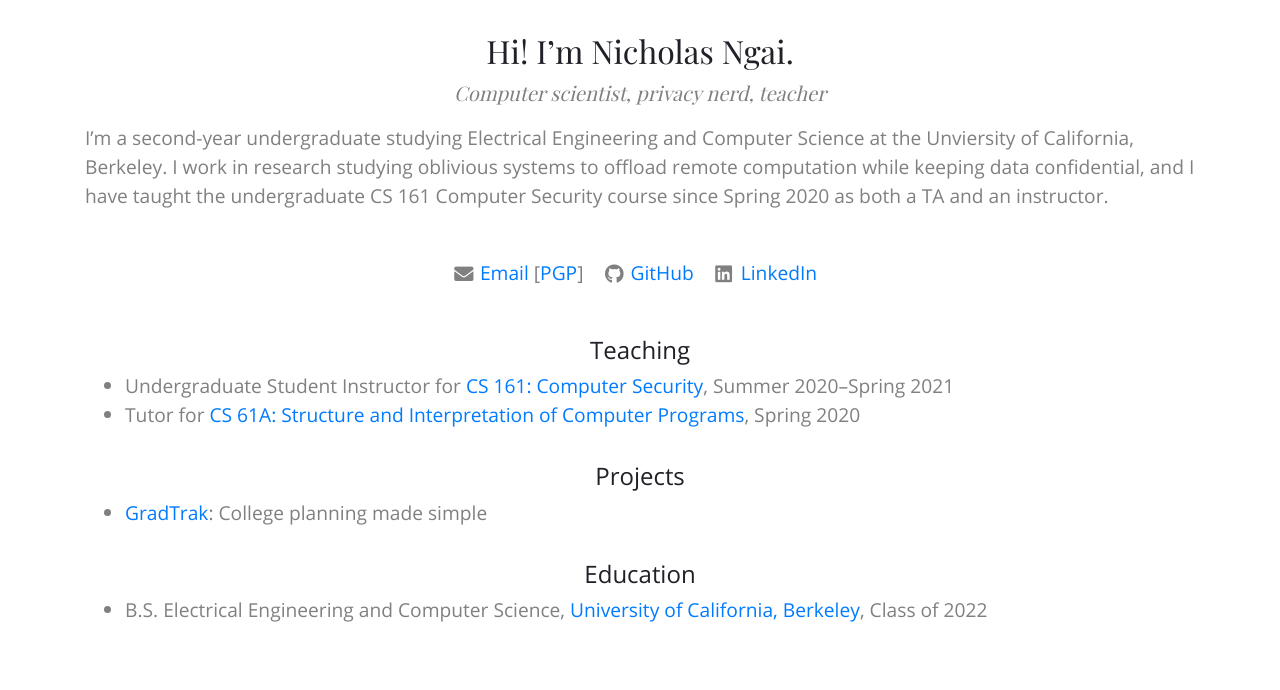
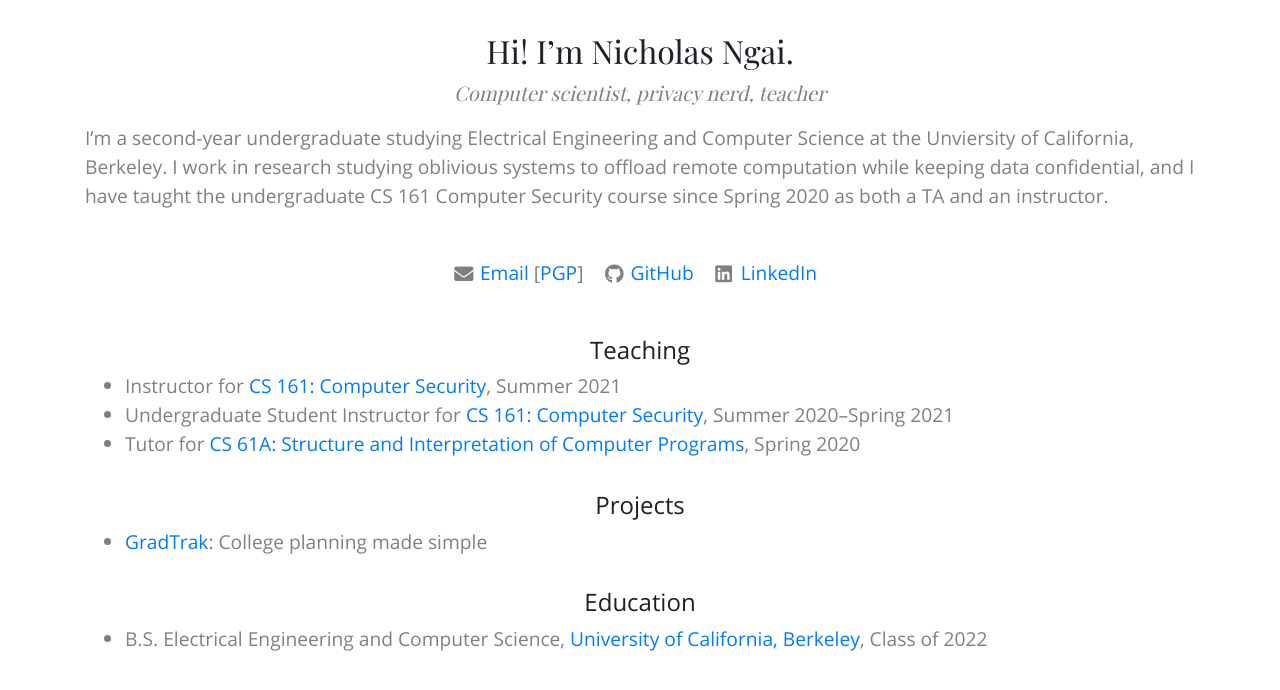
Before and after one commit to nicholasngai/ngai.me, a Jekyll site: the page built from index.html, in a window 1280 px wide. Shown: the top 690 px of the page. Built offline with Jekyll 4.4.1, drawn with Linux system fonts in a browser that asks for light colours.

Commit message:
Add CS 161 instructor position for SU21

```diff
--- a/index.html
+++ b/index.html
@@ -36,6 +36,10 @@ title: Nicholas Ngai
     <h2 class="teaching__header">Teaching</h2>
     <ul class="teaching__list">
       <li
+        >Instructor for
+        <a href="https://cs161.org/" rel="noreferrer">CS 161: Computer Security</a>, Summer 2021</li
+      >
+      <li
         >Undergraduate Student Instructor for
         <a href="https://cs161.org/" rel="noreferrer">CS 161: Computer Security</a>, Summer 2020&ndash;Spring 2021</li
       >
```
